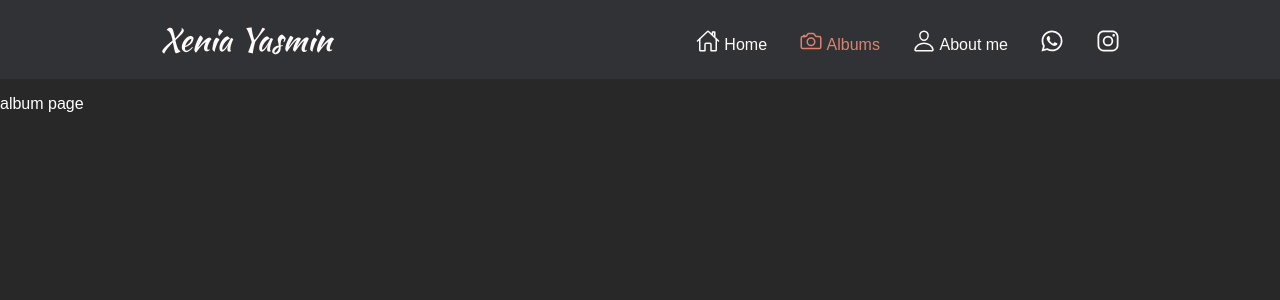
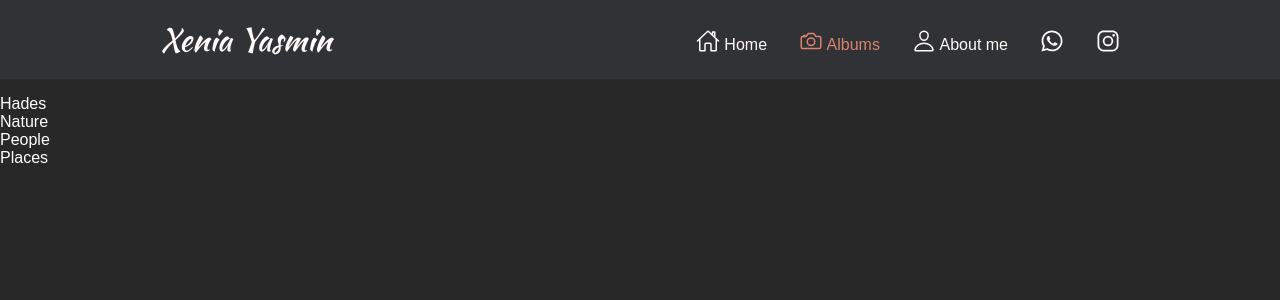
Before and after one commit to pasm94/xyj-web, a Next.js app: page /albums in a window 1280 px wide. Shown: the top 300 px of the page. Built offline with nearby package versions, Linux system fonts and the light colour scheme; a web font is replaced by a local one.

Commit message:
albums implementation started

```diff
--- a/src/pages/albums/index.tsx
+++ b/src/pages/albums/index.tsx
@@ -1,7 +1,23 @@
+import Link from 'next/link';
+
 export default function Albums() {
   return (
     <>
-      <p>album page</p>
+      <Link href='/albums/hades'>
+        <a>Hades</a>
+      </Link>
+      <br />
+      <Link href='/albums/nature'>
+        <a>Nature</a>
+      </Link>
+      <br />
+      <Link href='/albums/people'>
+        <a>People</a>
+      </Link>
+      <br />
+      <Link href='/albums/places'>
+        <a>Places</a>
+      </Link>
     </>
   );
 }
```
Also changed, not shown: src/pages/albums/[slug].tsx (added, +37 -0 lines), src/pages/albums/hades.tsx (deleted), src/pages/albums/nature.tsx (deleted), src/pages/albums/people.tsx (deleted).
